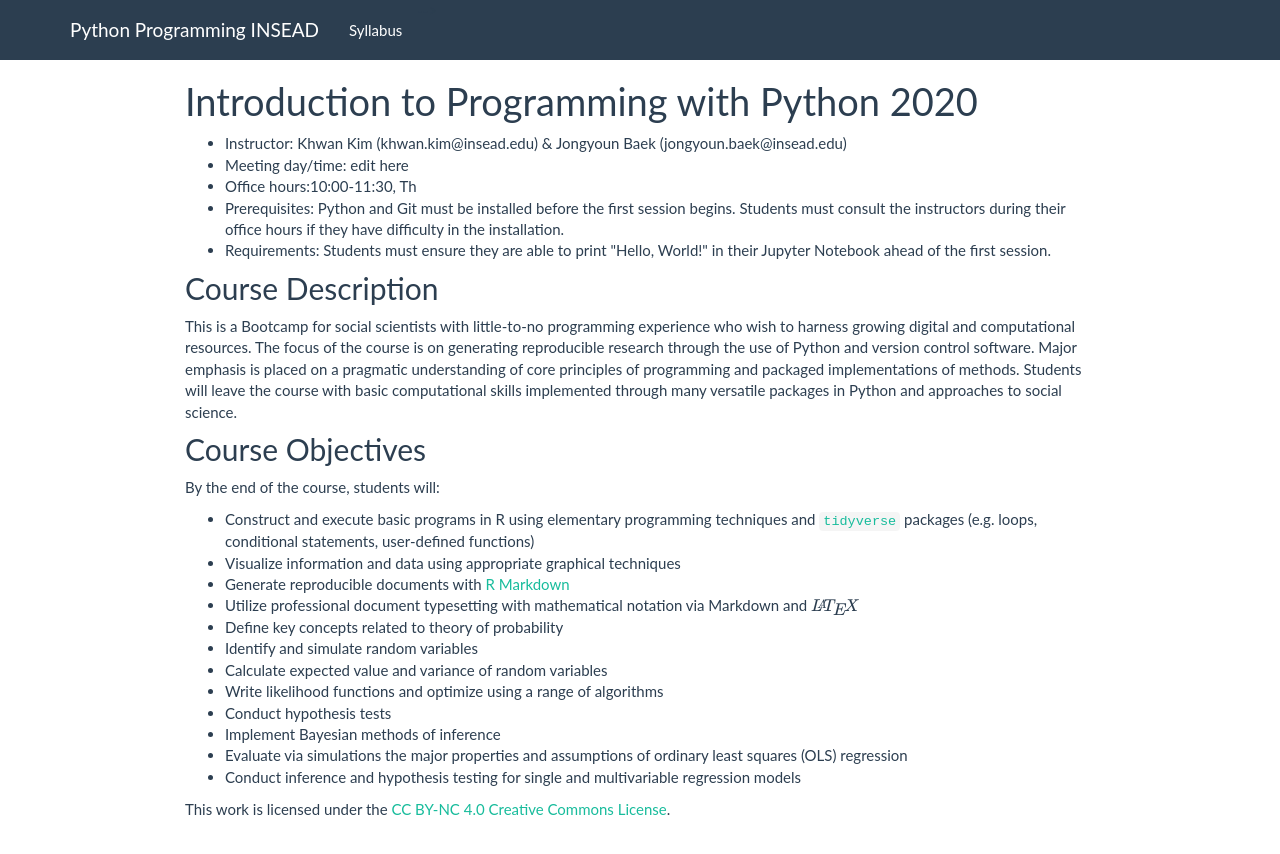
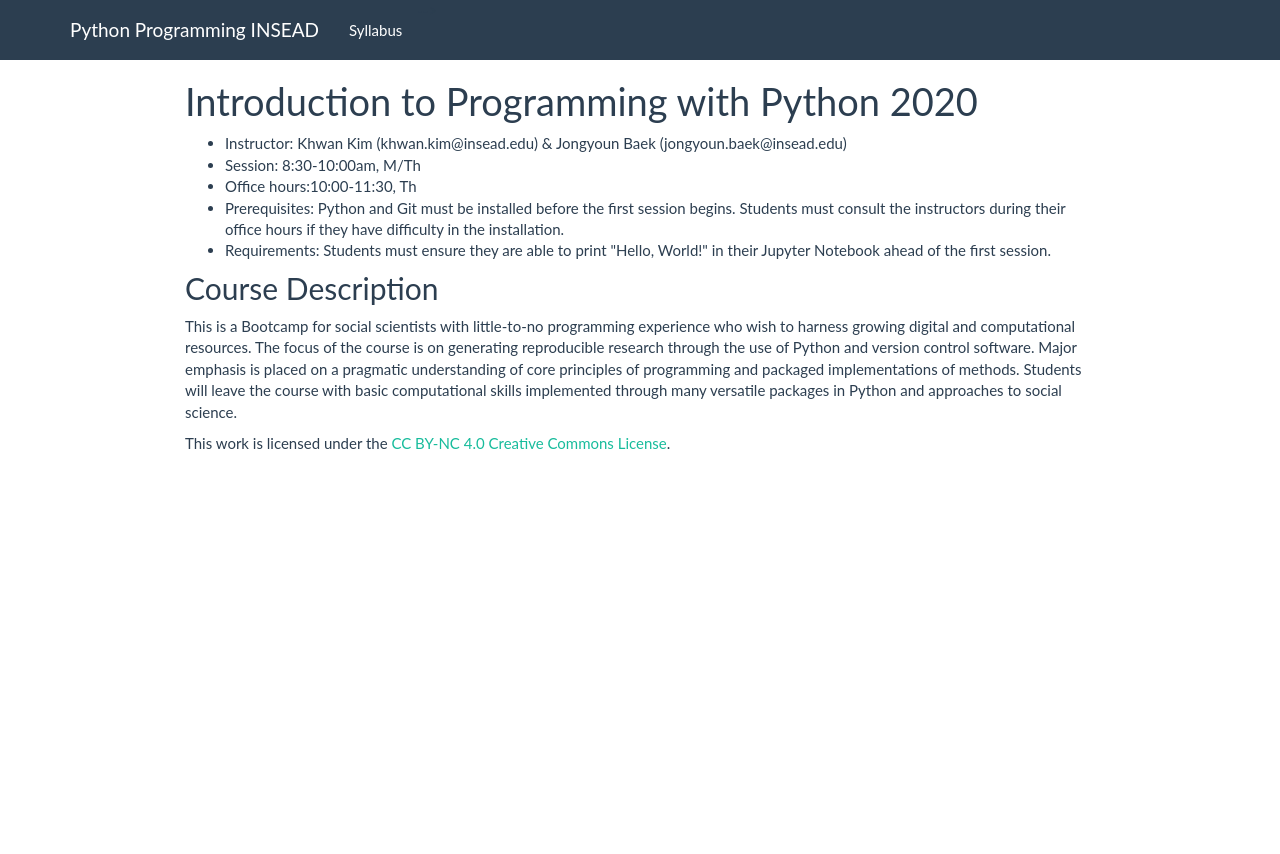
Before and after one commit to inseadpyhon/webpage, a plain HTML site: page index.html in a window 1280 px wide. After the commit the page ends 800 px from the top, so only its background shows below. Drawn offline with nearby package versions, Linux system fonts and the light colour scheme; some packages are replaced by stand-ins of ours; a web font is replaced by a local one.

Commit message:
Update index.html

```diff
--- a/index.html
+++ b/index.html
@@ -201,7 +201,7 @@ $(document).ready(function () {
 
 <ul>
 <li>Instructor: Khwan Kim (khwan.kim@insead.edu) & Jongyoun Baek (jongyoun.baek@insead.edu)</li>
-<li>Meeting day/time: edit here </li>
+<li>Session: 8:30-10:00am, M/Th </li>
 <li>Office hours:10:00-11:30, Th</li>
 <li>Prerequisites: Python and Git must be installed before the first session begins. Students must consult the instructors during their office hours if they have difficulty in the installation.</li>
 <li>Requirements: Students must ensure they are able to print "Hello, World!" in their Jupyter Notebook ahead of the first session. </li>
@@ -210,24 +210,7 @@ $(document).ready(function () {
 <h2>Course Description</h2>
 <p>This is a Bootcamp for social scientists with little-to-no programming experience who wish to harness growing digital and computational resources. The focus of the course is on generating reproducible research through the use of Python and version control software. Major emphasis is placed on a pragmatic understanding of core principles of programming and packaged implementations of methods. Students will leave the course with basic computational skills implemented through many versatile packages in Python and approaches to social science. </p>
 </div>
-<div id="course-objectives" class="section level2">
-<h2>Course Objectives</h2>
-<p>By the end of the course, students will:</p>
-<ul>
-<li>Construct and execute basic programs in R using elementary programming techniques and <a href="http://tidyverse.org/"><code>tidyverse</code></a> packages (e.g. loops, conditional statements, user-defined functions)</li>
-<li>Visualize information and data using appropriate graphical techniques</li>
-<li>Generate reproducible documents with <a href="http://rmarkdown.rstudio.com/">R Markdown</a></li>
-<li>Utilize professional document typesetting with mathematical notation via Markdown and <span class="math inline">\(\LaTeX\)</span></li>
-<li>Define key concepts related to theory of probability</li>
-<li>Identify and simulate random variables</li>
-<li>Calculate expected value and variance of random variables</li>
-<li>Write likelihood functions and optimize using a range of algorithms</li>
-<li>Conduct hypothesis tests</li>
-<li>Implement Bayesian methods of inference</li>
-<li>Evaluate via simulations the major properties and assumptions of ordinary least squares (OLS) regression</li>
-<li>Conduct inference and hypothesis testing for single and multivariable regression models</li>
-</ul>
-</div>
+
 
 <p>This work is licensed under the  <a href="http://creativecommons.org/licenses/by-nc/4.0/">CC BY-NC 4.0 Creative Commons License</a>.</p>
 
```
